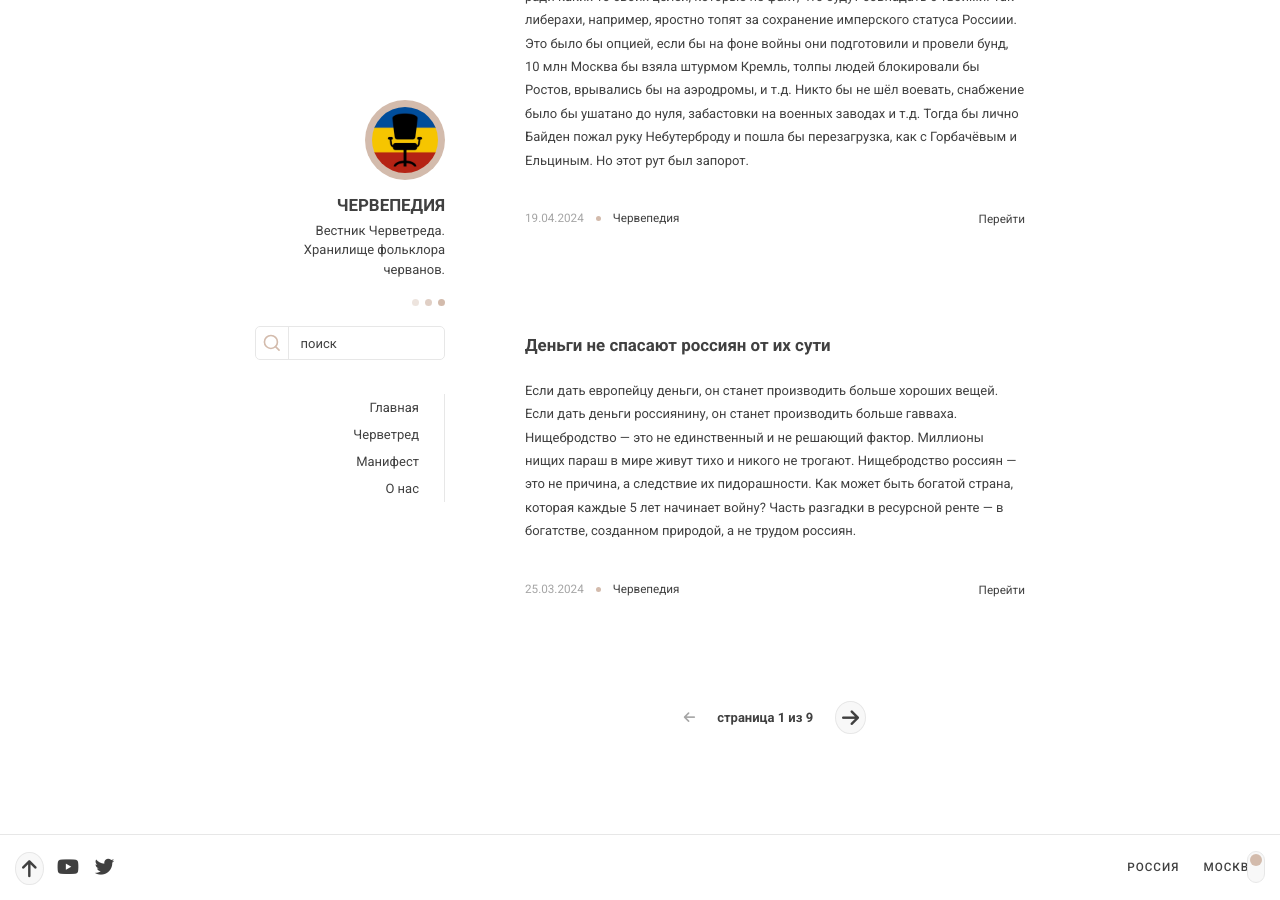
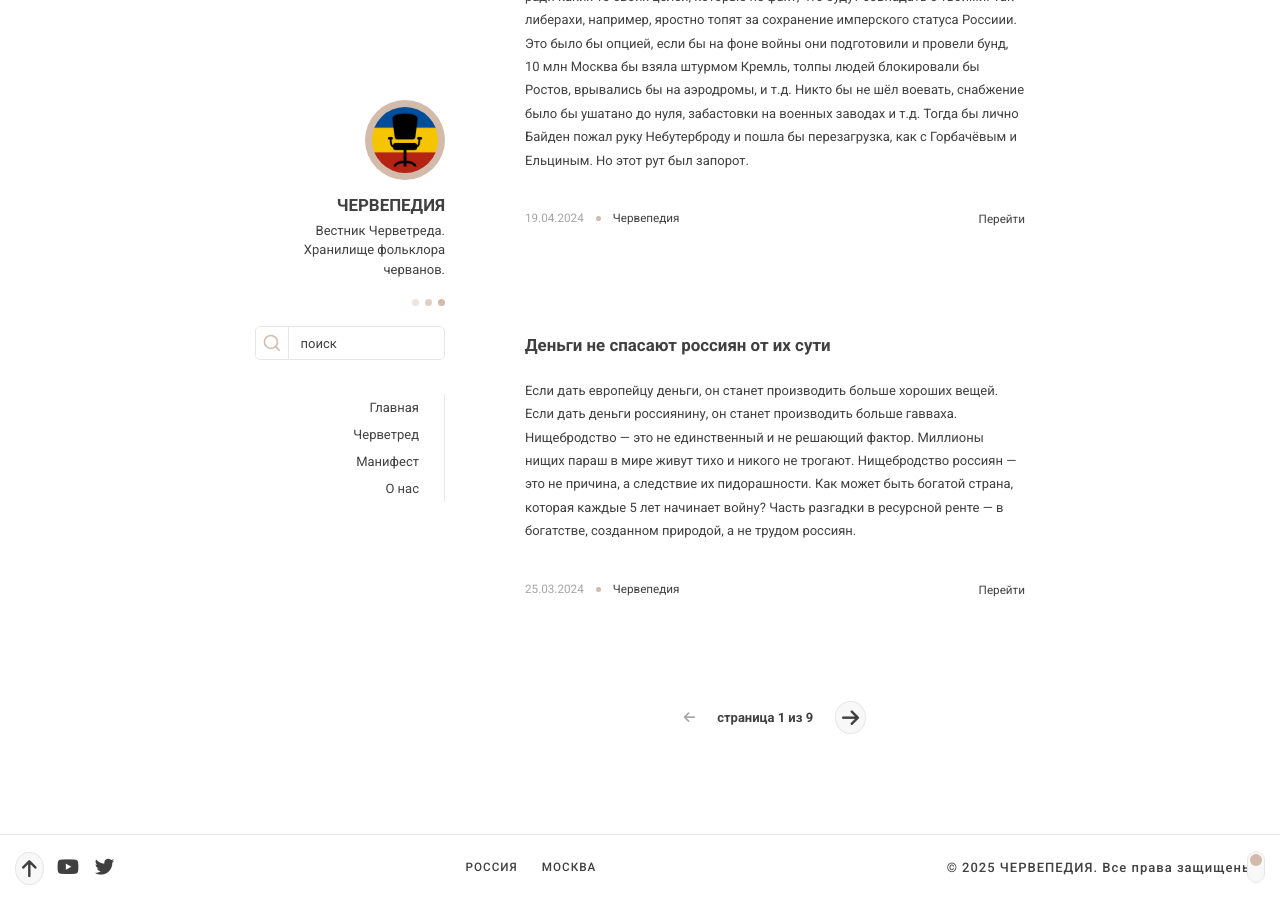
Before and after one commit to chervepediya/chervepediya.github.io, a Jekyll site: the page built from index.html, in a window 1280 px wide and 900 px high, scrolled down 1707 px. Built offline with Jekyll 4.4.1, drawn with Linux system fonts in a browser that asks for light colours; the list of posts is cut into pages by our own code.

Commit message:
Update default.html

```diff
--- a/_layouts/default.html
+++ b/_layouts/default.html
@@ -1,80 +1,142 @@
 <!DOCTYPE html>
 <html lang="ru">
 <head>
-
-
-<!-- Yandex.Metrika counter -->
-<script type="text/javascript" >
-   (function(m,e,t,r,i,k,a){m[i]=m[i]||function(){(m[i].a=m[i].a||[]).push(arguments)};
-   m[i].l=1*new Date();
-   for (var j = 0; j < document.scripts.length; j++) {if (document.scripts[j].src === r) { return; }}
-   k=e.createElement(t),a=e.getElementsByTagName(t)[0],k.async=1,k.src=r,a.parentNode.insertBefore(k,a)})
-   (window, document, "script", "https://mc.yandex.ru/metrika/tag.js", "ym");
-
-   ym(100075544, "init", {
-        clickmap:true,
-        trackLinks:true,
-        accurateTrackBounce:true
-   });
-</script>
-<noscript><div><img src="https://mc.yandex.ru/watch/100075544" style="position:absolute; left:-9999px;" alt="" /></div></noscript>
-<!-- /Yandex.Metrika counter -->
-
-<meta name="google-site-verification" content="WtWAvHg6J0MWXfI9XXyF0Nf9T95TQnOD-pmKKFsnKxE" />
-
     <meta charset="UTF-8">
     <meta name="viewport" content="width=device-width, initial-scale=1.0">
+    <meta http-equiv="X-UA-Compatible" content="IE=edge">
+
+    <!-- Title -->
     <title>{% if page.title %}{{ page.title }} | {{ site.title }}{% else %}{{ site.title }}{% endif %}</title>
-
-<link rel="apple-touch-icon" sizes="180x180" href="/apple-touch-icon.png">
-<link rel="icon" type="image/png" sizes="32x32" href="/favicon-32x32.png">
-<link rel="icon" type="image/png" sizes="16x16" href="/favicon-16x16.png">
 
     <!-- SEO Meta Tags -->
     <meta name="description" content="{% if page.description %}{{ page.description }}{% else %}{{ site.description }}{% endif %}">
     <meta name="keywords" content="{% if page.keywords %}{{ page.keywords }}{% else %}{{ site.keywords }}{% endif %}">
     <meta name="author" content="{{ site.author }}">
+    <link rel="canonical" href="{{ site.url }}{{ site.baseurl }}{{ page.url | replace:'index.html','' }}">
 
     <!-- Open Graph Meta Tags -->
     <meta property="og:title" content="{% if page.title %}{{ page.title }}{% else %}{{ site.title }}{% endif %}">
     <meta property="og:description" content="{% if page.description %}{{ page.description }}{% else %}{{ site.description }}{% endif %}">
-    <meta property="og:image" content="{% if page.image %}{{ site.url }}{{ site.baseurl }}{{ page.image }}{% endif %}">
+    <meta property="og:image" content="{% if page.image %}{{ site.url }}{{ site.baseurl }}{{ page.image }}{% else %}{{ site.url }}{{ site.baseurl }}/assets/images/og-default.jpg{% endif %}">
     <meta property="og:url" content="{{ site.url }}{{ site.baseurl }}{{ page.url }}">
     <meta property="og:type" content="website">
     <meta property="og:locale" content="ru_RU">
+    <meta property="og:site_name" content="{{ site.title }}">
 
     <!-- Twitter Card Meta Tags -->
     <meta name="twitter:card" content="summary_large_image">
+    <meta name="twitter:site" content="@{{ site.social.twitter_username }}">
     <meta name="twitter:title" content="{% if page.title %}{{ page.title }}{% else %}{{ site.title }}{% endif %}">
     <meta name="twitter:description" content="{% if page.description %}{{ page.description }}{% else %}{{ site.description }}{% endif %}">
-    <meta name="twitter:image" content="{% if page.image %}{{ site.url }}{{ site.baseurl }}{{ page.image }}{% endif %}">
+    <meta name="twitter:image" content="{% if page.image %}{{ site.url }}{{ site.baseurl }}{{ page.image }}{% else %}{{ site.url }}{{ site.baseurl }}/assets/images/og-default.jpg{% endif %}">
 
-    <!-- Favicon -->
-    <link rel="icon" href="{{ site.baseurl }}/assets/images/favicon.ico">
+    <!-- Favicons -->
+    <link rel="apple-touch-icon" sizes="180x180" href="/apple-touch-icon.png">
+    <link rel="icon" type="image/png" sizes="32x32" href="/favicon-32x32.png">
+    <link rel="icon" type="image/png" sizes="16x16" href="/favicon-16x16.png">
+    <link rel="manifest" href="/site.webmanifest">
 
-    <!-- CSS & Fonts -->
+    <!-- Google site verification -->
+    <meta name="google-site-verification" content="WtWAvHg6J0MWXfI9XXyF0Nf9T95TQnOD-pmKKFsnKxE" />
+
+    <!-- CSS & Fonts with preloading critical resources -->
+    <link rel="preload" href="{{ site.baseurl }}/assets/css/main.css" as="style">
+    <link rel="preload" href="https://cdnjs.cloudflare.com/ajax/libs/font-awesome/6.4.0/css/all.min.css" as="style">
     <link rel="stylesheet" href="{{ site.baseurl }}/assets/css/main.css">
     <link rel="stylesheet" href="https://cdnjs.cloudflare.com/ajax/libs/font-awesome/6.4.0/css/all.min.css">
+
+    <!-- Structured Data -->
+    <script type="application/ld+json">
+    {
+        "@context": "https://schema.org",
+        "@type": "WebSite",
+        "name": "{{ site.title }}",
+        "url": "{{ site.url }}{{ site.baseurl }}",
+        "description": "{{ site.description }}",
+        "author": {
+            "@type": "Person",
+            "name": "{{ site.author }}"
+        },
+        "publisher": {
+            "@type": "Organization",
+            "name": "{{ site.title }}",
+            "logo": {
+                "@type": "ImageObject",
+                "url": "{{ site.url }}{{ site.baseurl }}/apple-touch-icon.png"
+            }
+        }
+    }
+    </script>
+
+    <!-- Article Schema (only for blog posts) -->
+    {% if page.layout == 'post' %}
+    <script type="application/ld+json">
+    {
+        "@context": "https://schema.org",
+        "@type": "BlogPosting",
+        "headline": "{{ page.title }}",
+        "image": "{% if page.image %}{{ site.url }}{{ site.baseurl }}{{ page.image }}{% else %}{{ site.url }}{{ site.baseurl }}/assets/images/og-default.jpg{% endif %}",
+        "datePublished": "{{ page.date | date_to_xmlschema }}",
+        "dateModified": "{% if page.last_modified_at %}{{ page.last_modified_at | date_to_xmlschema }}{% else %}{{ page.date | date_to_xmlschema }}{% endif %}",
+        "author": {
+            "@type": "Person",
+            "name": "{{ site.author }}"
+        },
+        "publisher": {
+            "@type": "Organization",
+            "name": "{{ site.title }}",
+            "logo": {
+                "@type": "ImageObject",
+                "url": "{{ site.url }}{{ site.baseurl }}/apple-touch-icon.png"
+            }
+        },
+        "description": "{{ page.description }}"
+    }
+    </script>
+    {% endif %}
+
+    <!-- Yandex.Metrika counter -->
+    <script type="text/javascript">
+       (function(m,e,t,r,i,k,a){m[i]=m[i]||function(){(m[i].a=m[i].a||[]).push(arguments)};
+       m[i].l=1*new Date();
+       for (var j = 0; j < document.scripts.length; j++) {if (document.scripts[j].src === r) { return; }}
+       k=e.createElement(t),a=e.getElementsByTagName(t)[0],k.async=1,k.src=r,a.parentNode.insertBefore(k,a)})
+       (window, document, "script", "https://mc.yandex.ru/metrika/tag.js", "ym");
+
+       ym(100075544, "init", {
+            clickmap:true,
+            trackLinks:true,
+            accurateTrackBounce:true
+       });
+    </script>
+    <noscript><div><img src="https://mc.yandex.ru/watch/100075544" style="position:absolute; left:-9999px;" alt="" /></div></noscript>
+    <!-- /Yandex.Metrika counter -->
 </head>
 <body>
     <div class="page-container">
+        <header>
+            <!-- You can add a navigation menu or site header here -->
+        </header>
+
         <main>
             {% include sidebar.html %}
 
             <section>
-                {{ content }}
+                <article>
+                    {{ content }}
+                </article>
 
                 {% if page.layout == 'home' %}
                 <div class="pagi-wrap flex">
                     {% if paginator.total_pages > 1 %}
-                    <nav class="pagi flex gap3 align-center">
-                        <a {% if paginator.previous_page %}href="{{ paginator.previous_page_path | relative_url }}"{% endif %} class="flex{% if paginator.previous_page %} has_page{% endif %}">
+                    <nav class="pagi flex gap3 align-center" aria-label="Pagination">
+                        <a {% if paginator.previous_page %}href="{{ paginator.previous_page_path | relative_url }}"{% endif %} class="flex{% if paginator.previous_page %} has_page{% endif %}" {% if paginator.previous_page %}aria-label="Предыдущая страница"{% else %}aria-disabled="true"{% endif %}>
                             <span class="pagi-icon flex"><i class="fas fa-arrow-left"></i></span>
                         </a>
 
                         <span class="current_page">страница {{ paginator.page }} из {{ paginator.total_pages }}</span>
 
-                        <a {% if paginator.next_page %}href="{{ paginator.next_page_path | relative_url }}"{% endif %} class="flex{% if paginator.next_page %} has_page{% endif %}">
+                        <a {% if paginator.next_page %}href="{{ paginator.next_page_path | relative_url }}"{% endif %} class="flex{% if paginator.next_page %} has_page{% endif %}" {% if paginator.next_page %}aria-label="Следующая страница"{% else %}aria-disabled="true"{% endif %}>
                             <span class="pagi-icon flex"><i class="fas fa-arrow-right"></i></span>
                         </a>
                     </nav>
@@ -86,32 +148,36 @@
 
         <footer class="footer-bottom">
             <div class="social-icons">
-                <a href="{{ site.social.telegram }}" target="_blank"><i class="fab fa-telegram"></i></a>
-                <a href="{{ site.social.youtube }}" target="_blank"><i class="fab fa-youtube"></i></a>
-                <a href="{{ site.social.twitter }}" target="_blank"><i class="fab fa-twitter"></i></a>
+                <a href="{{ site.social.telegram }}" target="_blank" rel="noopener" aria-label="Telegram"><i class="fab fa-telegram"></i></a>
+                <a href="{{ site.social.youtube }}" target="_blank" rel="noopener" aria-label="YouTube"><i class="fab fa-youtube"></i></a>
+                <a href="{{ site.social.twitter }}" target="_blank" rel="noopener" aria-label="Twitter"><i class="fab fa-twitter"></i></a>
             </div>
 
-            <div class="geo-tags">
-                <span>{{ site.geo.country }}</span>
+            <div class="geo-tags" itemscope itemtype="https://schema.org/PostalAddress">
+                <span itemprop="addressCountry">{{ site.geo.country }}</span>
                 <span class="dot"></span>
-                <span>{{ site.geo.city }}</span>
+                <span itemprop="addressLocality">{{ site.geo.city }}</span>
+            </div>
+
+            <div class="copyright">
+                &copy; {{ site.time | date: '%Y' }} {{ site.title }}. Все права защищены.
             </div>
         </footer>
     </div>
 
     <!-- Theme toggle -->
-    <button class="theme-toggle" title="Сменить тему" type="button">
+    <button class="theme-toggle" title="Сменить тему" type="button" aria-label="Переключить светлую/темную тему">
         <span class="toggle"></span>
     </button>
 
     <!-- Scroll to top -->
-    <div class="scroll-to-top" title="Наверх">
+    <div class="scroll-to-top" title="Наверх" aria-label="Прокрутить наверх">
         <span class="flex">
             <i class="fas fa-arrow-up"></i>
         </span>
     </div>
 
-    <!-- JavaScript -->
-    <script src="{{ site.baseurl }}/assets/js/main.js"></script>
+    <!-- JavaScript with defer for non-critical scripts -->
+    <script defer src="{{ site.baseurl }}/assets/js/main.js"></script>
 </body>
 </html>
```
